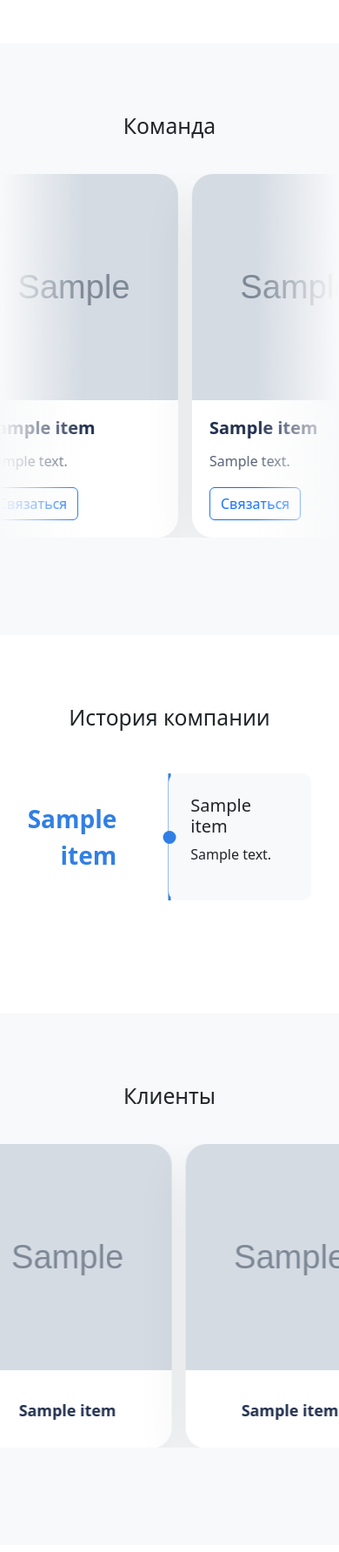
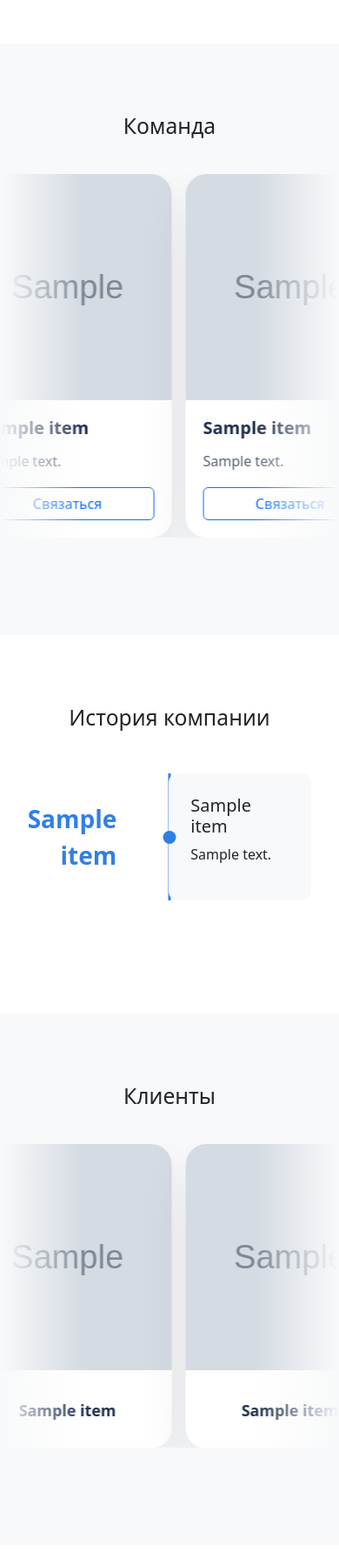
Before and after one commit to egzggg/travelline_project, a FastAPI app: template frontend/templates/index.html in a window 390 px wide. Shown: the part 954-2738 px from the top of the page at 87% size. Run offline with FastAPI, Linux system fonts and the light colour scheme; the template is opened without the code that fills it: most values are stand-ins (such as "Sample title", 1, 10 or a date in 2020); grey boxes marked "Sample" are stand-in pictures.

Commit message:
Обновил стили для секций клиентов и команды, добавил эффекты для маркеров и изменил параметры анимации. Также добавил поддержку для адаптивного дизайна и улучшил структуру карточек.

```diff
--- a/frontend/static/css/styleHome.css
+++ b/frontend/static/css/styleHome.css
@@ -245,7 +245,7 @@ footer {
     object-fit: cover;
 }
 
-..clients-section .card {
+.clients-section .card {
     text-align: center;
 }
 
@@ -275,7 +275,9 @@ footer {
 }
 
 .team-section .marquee-container::before,
-.team-section .marquee-container::after {
+.team-section .marquee-container::after,
+.clients-section .marquee-container::before,
+.clients-section .marquee-container::after {
     content: "";
     position: absolute;
     top: 0;
@@ -285,12 +287,14 @@ footer {
     z-index: 1;
 }
 
-.team-section .marquee-container::before {
+.team-section .marquee-container::before,
+.clients-section .marquee-container::before {
     left: 0;
     background: linear-gradient(90deg, rgba(248, 249, 250, 1), rgba(248, 249, 250, 0));
 }
 
-.team-section .marquee-container::after {
+.team-section .marquee-container::after,
+.clients-section .marquee-container::after {
     right: 0;
     background: linear-gradient(270deg, rgba(248, 249, 250, 1), rgba(248, 249, 250, 0));
 }
@@ -304,6 +308,10 @@ footer {
     min-width: max-content;
     animation: marquee 30s linear infinite;
     will-change: transform;
+}
+
+.marquee-container:hover .marquee-track {
+    animation-play-state: paused;
 }
 
 .marquee-item {
@@ -321,10 +329,7 @@ footer {
     }
 }
 
-.team-section .marquee-track {
-    animation-duration: 32s;
-}
-
+.team-section .marquee-track,
 .clients-section .marquee-track {
     animation-duration: 28s;
 }
@@ -337,6 +342,22 @@ footer {
 .team-section .marquee-item .card,
 .clients-section .marquee-item .card {
     min-height: 100%;
+    width: 100%;
+}
+
+.team-section .marquee-item .card {
+    display: flex;
+    flex-direction: column;
+}
+
+.team-section .marquee-item .card-body {
+    flex: 1;
+    display: flex;
+    flex-direction: column;
+}
+
+.team-section .marquee-item .card-body .btn {
+    margin-top: auto;
 }
 
 @media (max-width: 992px) {
```
